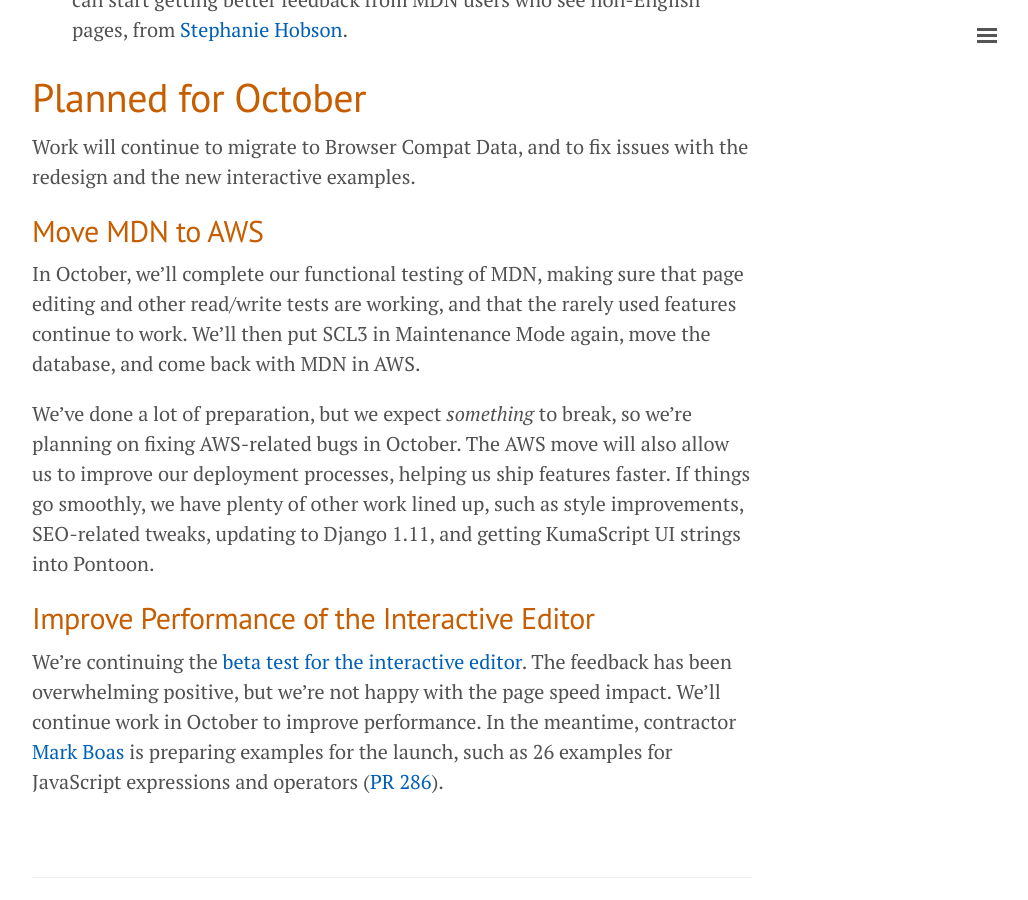
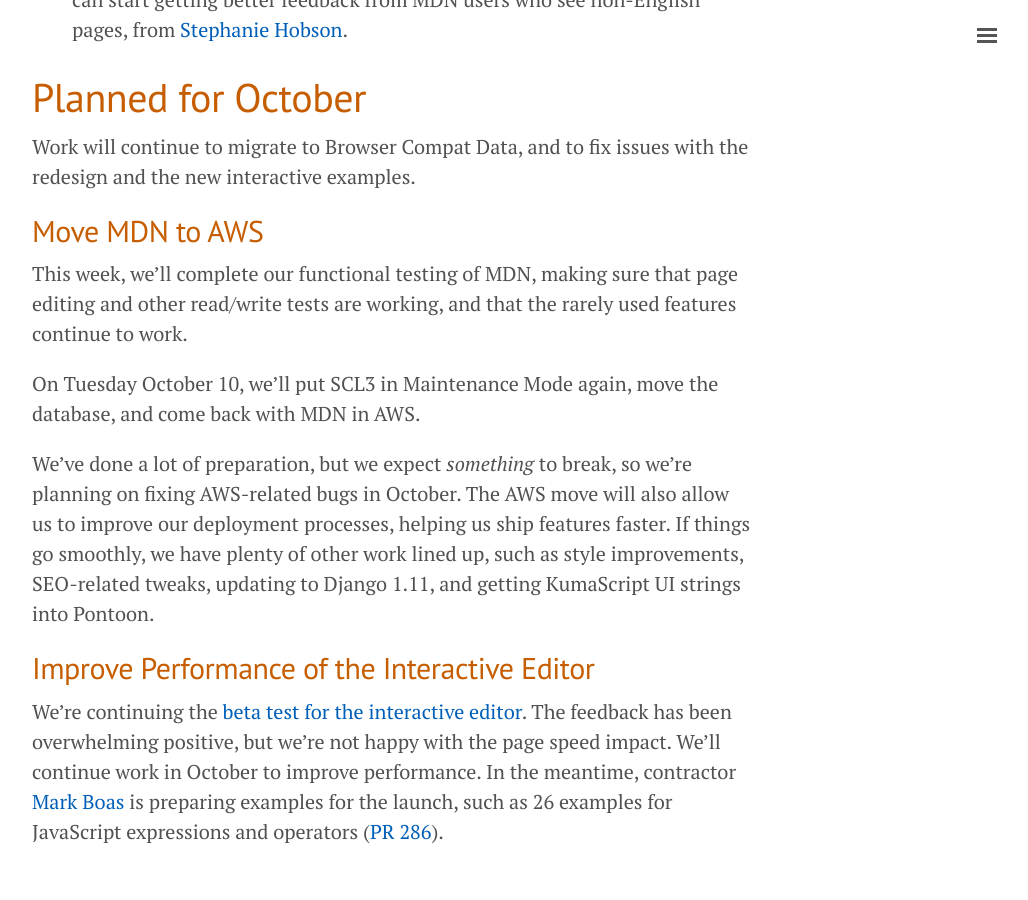
Before and after one commit to mozilla/meao, a Jekyll site: the page built from _posts/2017-10-05-kuma-report.md, in a window 1280 px wide and 900 px high, scrolled down 7044 px. Shown: the whole window, without its empty margins (248-1276 px from the left). Built offline with Jekyll 4.4.1, drawn with Linux system fonts in a browser that asks for light colours.

Commit message:
Oct 10 is AWS migration day

```diff
--- a/_posts/2017-10-05-kuma-report.md
+++ b/_posts/2017-10-05-kuma-report.md
@@ -204,10 +204,12 @@ redesign and the new interactive examples.
 
 Move MDN to AWS
 ---
-In October, we'll complete our functional testing of MDN, making sure that
+This week, we'll complete our functional testing of MDN, making sure that
 page editing and other read/write tests are working, and that the rarely used
-features continue to work. We'll then put SCL3 in Maintenance Mode again,
-move the database, and come back with MDN in AWS.
+features continue to work.
+
+On Tuesday October 10, we'll put SCL3 in Maintenance Mode again, move the
+database, and come back with MDN in AWS.
 
 We've done a lot of preparation, but we expect *something* to break, so we're
 planning on fixing AWS-related bugs in October. The AWS move will also allow
```
